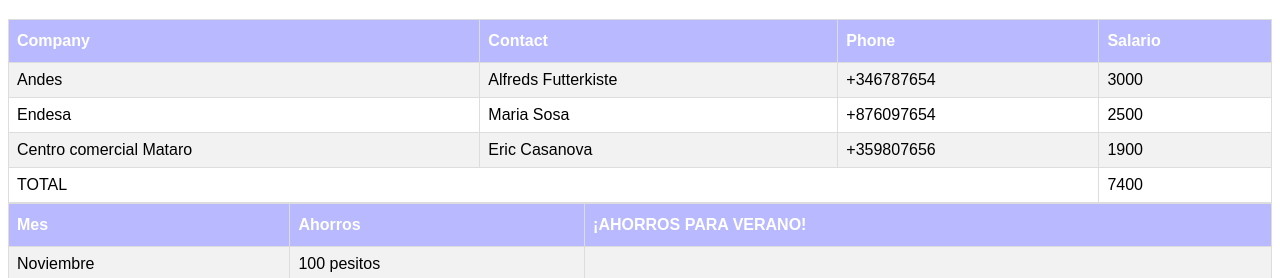
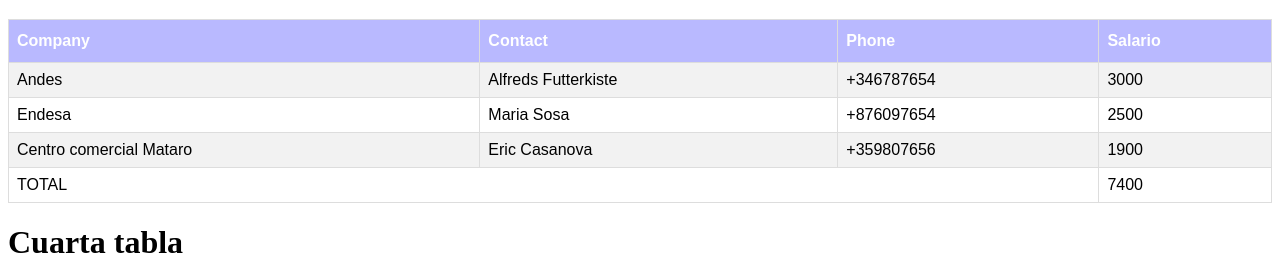
Before and after one commit to JeanPaul89/tablas, a plain HTML site: page tabla.html in a window 1280 px wide. Shown: the part 519-797 px from the top of the page. Drawn offline with Linux system fonts and the light colour scheme.

Commit message:
Ultima Versión

```diff
--- a/tabla.html
+++ b/tabla.html
@@ -176,7 +176,7 @@
     </body>
 </head>
 <head>
-    <body>
+    <body> <h1>Cuarta tabla</h1>
         <table>
             <tr>
                 <th>Mes</th>
```
